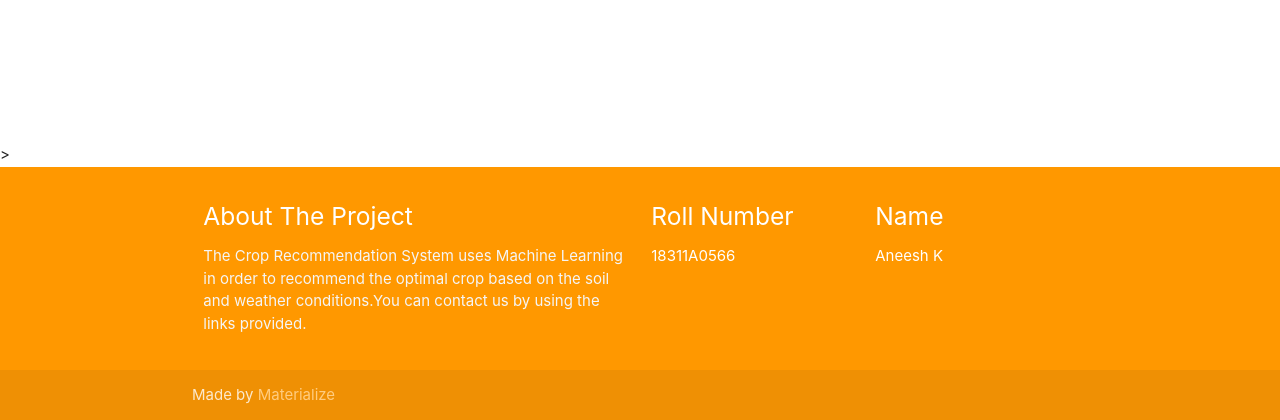
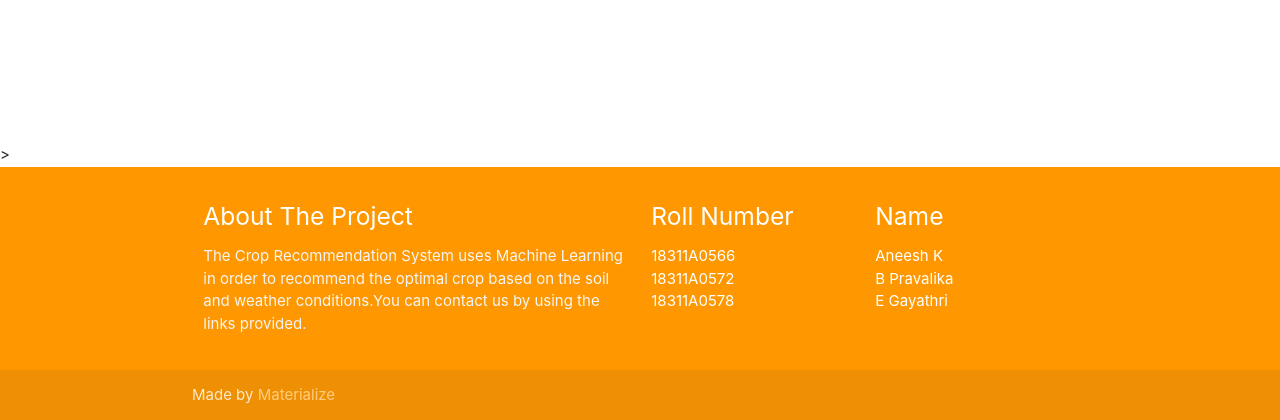
Before and after one commit to aniche-k/crop-recommend, a Flask app: page / in a window 1280 px wide. Shown: the part 723-1143 px from the top of the page. Run offline with Flask 2, Linux system fonts and the light colour scheme; parts of the project's set-up code (start-up, migrations or seed data) failed here and were passed over; some libraries are stand-ins or nearby versions.

Commit message:
Revert Name Change Commit

```diff
--- a/templates/forest.html
+++ b/templates/forest.html
@@ -116,18 +116,16 @@
         <h5 class="white-text">Roll Number</h5>
         <ul>
           <li><a class="white-text" href="#!">18311A0566</a></li>
-          <!--<li><a class="white-text" href="#!">18311A0572</a></li>
+          <li><a class="white-text" href="#!">18311A0572</a></li>
           <li><a class="white-text" href="#!">18311A0578</a></li>
-	-->
         </ul>
       </div>
       <div class="col l3 s12">
         <h5 class="white-text">Name</h5>
         <ul>
           <li><a class="white-text" href="#!">Aneesh K</a></li>
-        <!--  <li><a class="white-text" href="#!">B Pravalika</a></li>
+          <li><a class="white-text" href="#!">B Pravalika</a></li>
           <li><a class="white-text" href="#!">E Gayathri</a></li>
-	   -->
         </ul>
       </div>
     </div>
```
